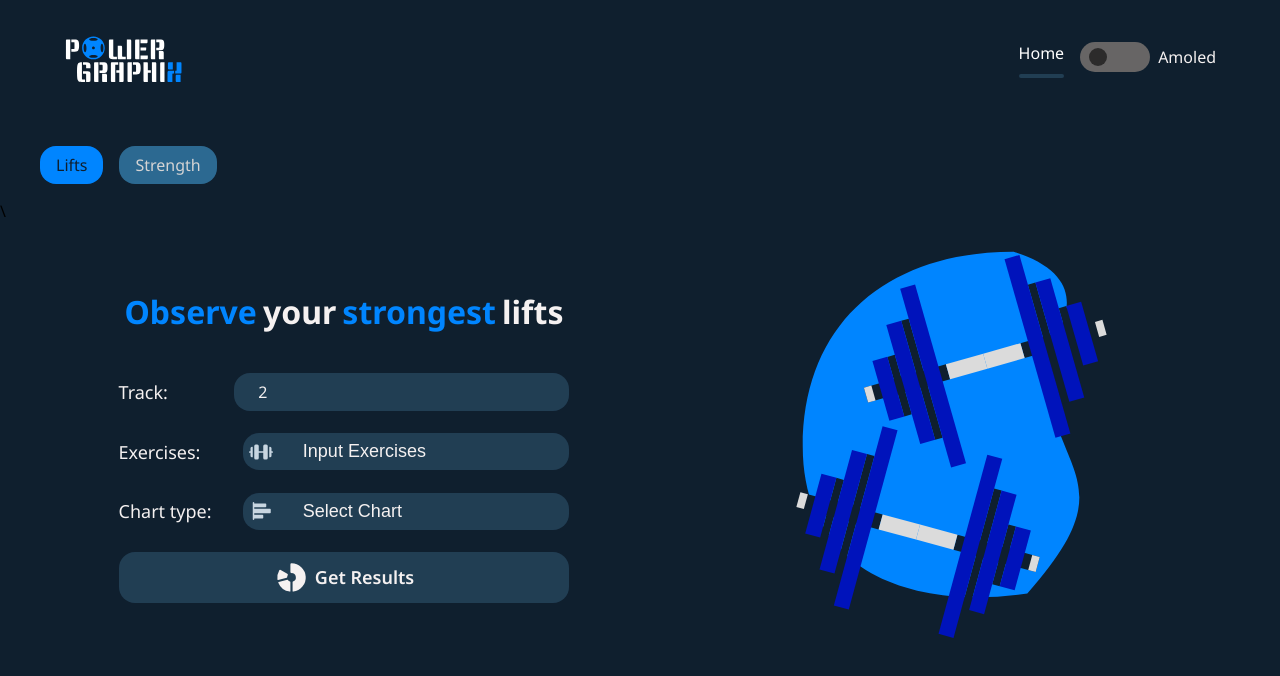
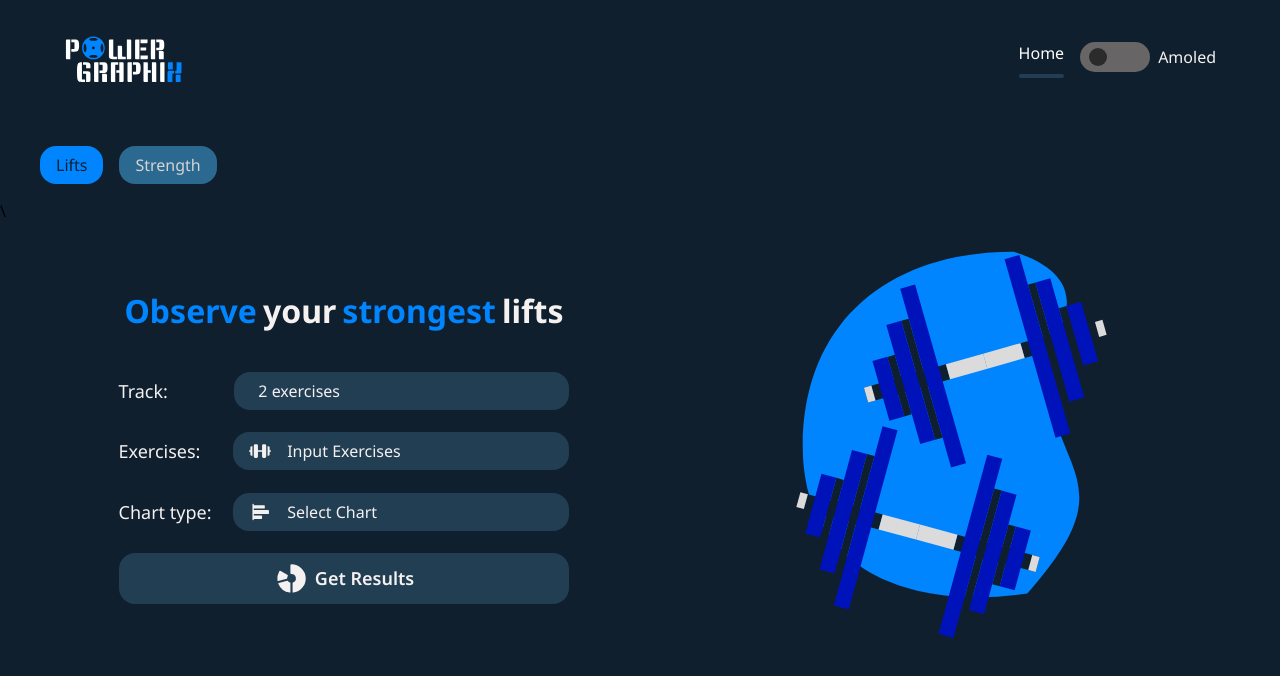
Before and after one commit to AtanasovCode/lift-log, a React (Vite) app: page /input-stats in a window 1280 px wide. Shown: the top 676 px of the page. Built offline with nearby package versions, Linux system fonts and the light colour scheme; a web font is replaced by a local one.

Commit message:
fixed alignment issues with input fields

```diff
--- a/src/components/input-stats/LiftStats.jsx
+++ b/src/components/input-stats/LiftStats.jsx
@@ -111,7 +111,7 @@ const LiftStats = ({ errorActive, setErrorActive }) => {
                                 <DropdownContainer onClick={() => toggleDropdown()}>
                                     <DropdownValue>
                                         <DropdownIcon></DropdownIcon>
-                                        <DropdownText>{numberOfExercises}</DropdownText>
+                                        <DropdownText>{numberOfExercises} exercises</DropdownText>
                                     </DropdownValue>
                                     <DropdownMenu isOpen={isOpen}>
                                         <DropdownHeading>
@@ -127,7 +127,7 @@ const LiftStats = ({ errorActive, setErrorActive }) => {
                                                             toggleDropdown();
                                                         }}
                                                     >
-                                                        {number}
+                                                        {number} exercises
                                                     </DropdownItem>
                                                 );
                                             })
@@ -140,7 +140,7 @@ const LiftStats = ({ errorActive, setErrorActive }) => {
                                 <Styled.LabelText>
                                     Exercises:
                                 </Styled.LabelText>
-                                <Styled.InputFieldContainer>
+                                <Styled.InputFieldContainer onClick={toggleMultipleExercises}>
                                     <Styled.LabelIcon>
                                         <Barbell
                                             size="100%"
@@ -148,12 +148,9 @@ const LiftStats = ({ errorActive, setErrorActive }) => {
                                             weight="fill"
                                         />
                                     </Styled.LabelIcon>
-                                    <Styled.InputExercise
-                                        type="button"
-                                        value={sessionStorage.getItem("lifts") ? "Exercises Updated" : "Input Exercises"}
-                                        color={theme.accent}
-                                        onClick={toggleMultipleExercises}
-                                    />
+                                    <Styled.InputExercise>
+                                        {sessionStorage.getItem("lifts") ? "Exercises Updated" : "Input Exercises"}
+                                    </Styled.InputExercise>
                                 </Styled.InputFieldContainer>
                             </Styled.LabelContainer>
 
@@ -161,16 +158,13 @@ const LiftStats = ({ errorActive, setErrorActive }) => {
                                 <Styled.LabelText>
                                     Chart type:
                                 </Styled.LabelText>
-                                <Styled.InputFieldContainer>
+                                <Styled.InputFieldContainer onClick={toggleCharts}>
                                     <Styled.LabelIcon>
                                         {getChartIcon(chartType, "fill", theme.text)}
                                     </Styled.LabelIcon>
-                                    <Styled.InputExercise
-                                        type="button"
-                                        value={chartType ? chartType : "Select Chart"}
-                                        color={theme.accent}
-                                        onClick={toggleCharts}
-                                    />
+                                    <Styled.InputExercise>
+                                        {chartType ? chartType : "Select Chart"}
+                                    </Styled.InputExercise>
                                 </Styled.InputFieldContainer>
                             </Styled.LabelContainer>
 
@@ -263,14 +257,17 @@ const DropdownHeading = styled.div`
     width: 100%;
     font-size: 1.1rem;
     text-align: center;
+    font-weight: 600;
     margin-bottom: 1rem;
 `;
 
 const DropdownItem = styled.div`
     width: 100%;
-    font-size: 1.2rem;
+    font-size: 1rem;
     text-align: center;
-    margin-bottom: .5rem;
+    margin-bottom: .2rem;
+    cursor: pointer;
+    padding: .4rem;
 
     &:hover {
         background-color: ${props => props.theme.mayaBlueDark};
--- a/src/components/input-stats/StrengthStats.jsx
+++ b/src/components/input-stats/StrengthStats.jsx
@@ -84,7 +84,7 @@ const StrengthStats = ({ errorActive, setErrorActive }) => {
                                 <Styled.LabelText>
                                     Exercise:
                                 </Styled.LabelText>
-                                <Styled.InputFieldContainer>
+                                <Styled.InputFieldContainer onClick={toggleExercises}>
                                     <Styled.LabelIcon>
                                         <Barbell
                                             color={theme.text}
@@ -92,11 +92,9 @@ const StrengthStats = ({ errorActive, setErrorActive }) => {
                                             size="100%"
                                         />
                                     </Styled.LabelIcon>
-                                    <Styled.InputExercise
-                                        type="button"
-                                        value={exerciseSelected}
-                                        onClick={toggleExercises}
-                                    />
+                                    <Styled.InputExercise>
+                                        {exerciseSelected}
+                                    </Styled.InputExercise>
                                 </Styled.InputFieldContainer>
                             </Styled.LabelContainer>
 
@@ -104,7 +102,7 @@ const StrengthStats = ({ errorActive, setErrorActive }) => {
                                 <Styled.LabelText>
                                     Lifts:
                                 </Styled.LabelText>
-                                <Styled.InputFieldContainer>
+                                <Styled.InputFieldContainer onClick={toggleCalendar}>
                                     <Styled.LabelIcon>
                                         <Calendar
                                             color={theme.text}
@@ -112,11 +110,9 @@ const StrengthStats = ({ errorActive, setErrorActive }) => {
                                             size="100%"
                                         />
                                     </Styled.LabelIcon>
-                                    <Styled.InputLifts
-                                        type="button"
-                                        value={calendarValue}
-                                        onClick={toggleCalendar}
-                                    />
+                                    <Styled.InputLifts>
+                                        {calendarValue}
+                                    </Styled.InputLifts>
                                 </Styled.InputFieldContainer>
                             </Styled.LabelContainer>
 
--- a/src/styles/Styled.Stats.jsx
+++ b/src/styles/Styled.Stats.jsx
@@ -196,13 +196,18 @@ export const LabelContainer = styled.div`
 `;
 
 export const InputFieldContainer = styled.div`
+    font-size: 16px;
+    padding: .5rem 1rem;
+    border-radius: 16px;
     display: flex;
     align-items: center;
-    justify-content: center;
+    justify-content: flex-start;
     position: relative;
-    min-width: 250px;
-    margin-left: 10px;
     width: 100%;
+    background-color: ${props => props.theme.secondary};
+    color: ${props => props.theme.text};
+    user-select: none;
+    cursor: pointer;
 
     @media (max-width: 768px) {
         margin-left: 0;
@@ -243,20 +248,10 @@ export const SelectOption = styled.option`
 `;
 
 
-export const InputExercise = styled.input`
-    width: 100%;
-    background-color: ${props => props.theme.secondary};
-    color: ${props => props.theme.text};
-    border: none;
-    font-size: 18px;
-    padding: .5rem;
-    padding-left: 60px;
-    border-radius: 16px;
-    text-align: left;
+export const InputExercise = styled.div`
     display: flex;
     align-items: center;
     justify-content: center;
-    position: relative;
 `;
 
 export const InputLifts = styled(InputExercise)`
@@ -270,14 +265,13 @@ export const InputLifts = styled(InputExercise)`
 `;
 
 export const LabelIcon = styled.div`
-    position: absolute;
-    left: 2%;
-    width: 24px;
-    height: 24px;
+    width: 22px;
+    height: 22px;
+    margin-right: 1rem;
 
     @media (max-width: 768px) {
-        width: 30px;
-        height: 30px;
+        width: 24px;
+        height: 24px;
     }
 `;
 
```
